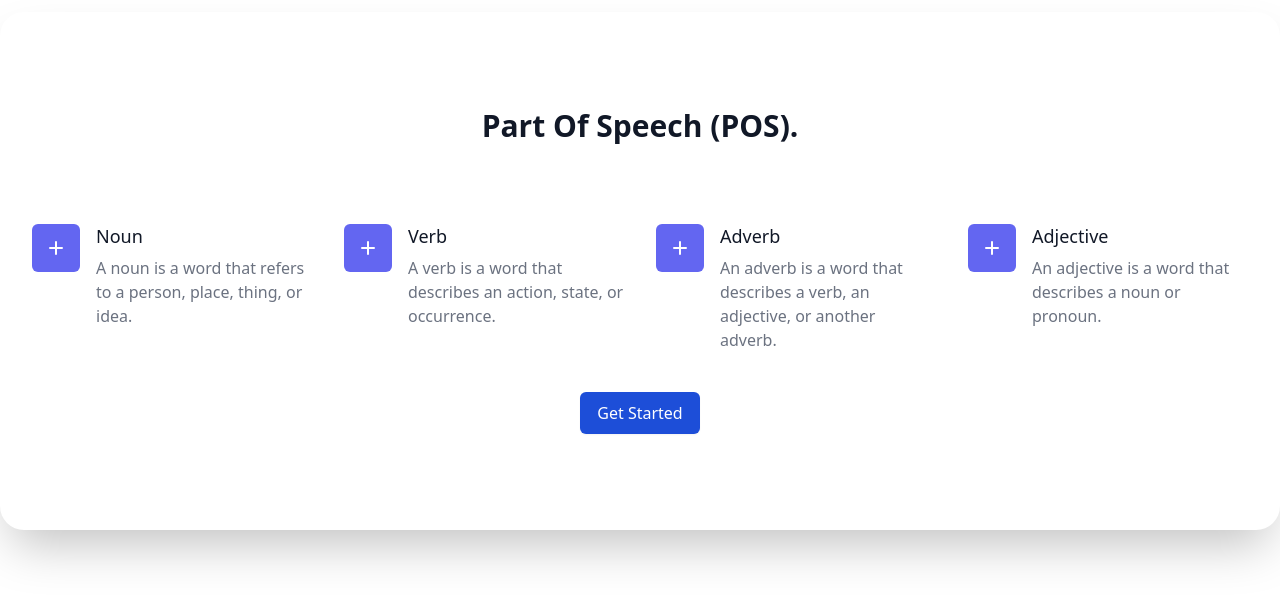
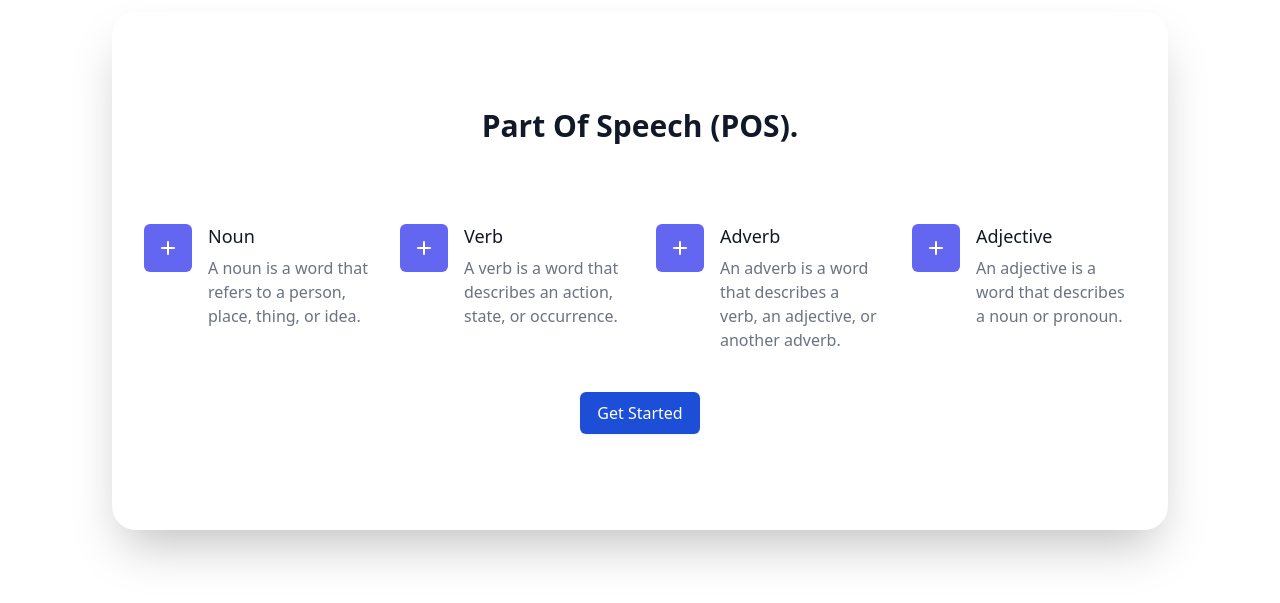
Before and after one commit to Vette1123/Part-Of-Speech, a React (Create React App) app in the folder client/: page / in a window 1280 px wide. Shown: the part 129-732 px from the top of the page. Built offline with nearby package versions, Linux system fonts and the light colour scheme; no server answers.

Commit message:
responsivness improvements

```diff
--- a/client/src/pages/LandingPage/index.tsx
+++ b/client/src/pages/LandingPage/index.tsx
@@ -27,8 +27,8 @@ const LandingPage = () => {
   const { goTo } = useContext(AppContext)
 
   return (
-    <div className='bg-white w-full h-screen flex justify-center items-center'>
-      <div className='max-w-7xl py-16 px-4 sm:py-24 sm:px-6 lg:px-8 rounded-3xl shadow-2xl'>
+    <div className='bg-white h-screen flex justify-center items-center'>
+      <div className='md:w-fit md:mx-28 w-[400px] py-16 px-4 sm:py-24 sm:px-6 lg:px-8 rounded-3xl shadow-2xl'>
         <h2 className='text-3xl font-extrabold text-gray-900 text-center'>
           Part Of Speech (POS).
         </h2>
```
